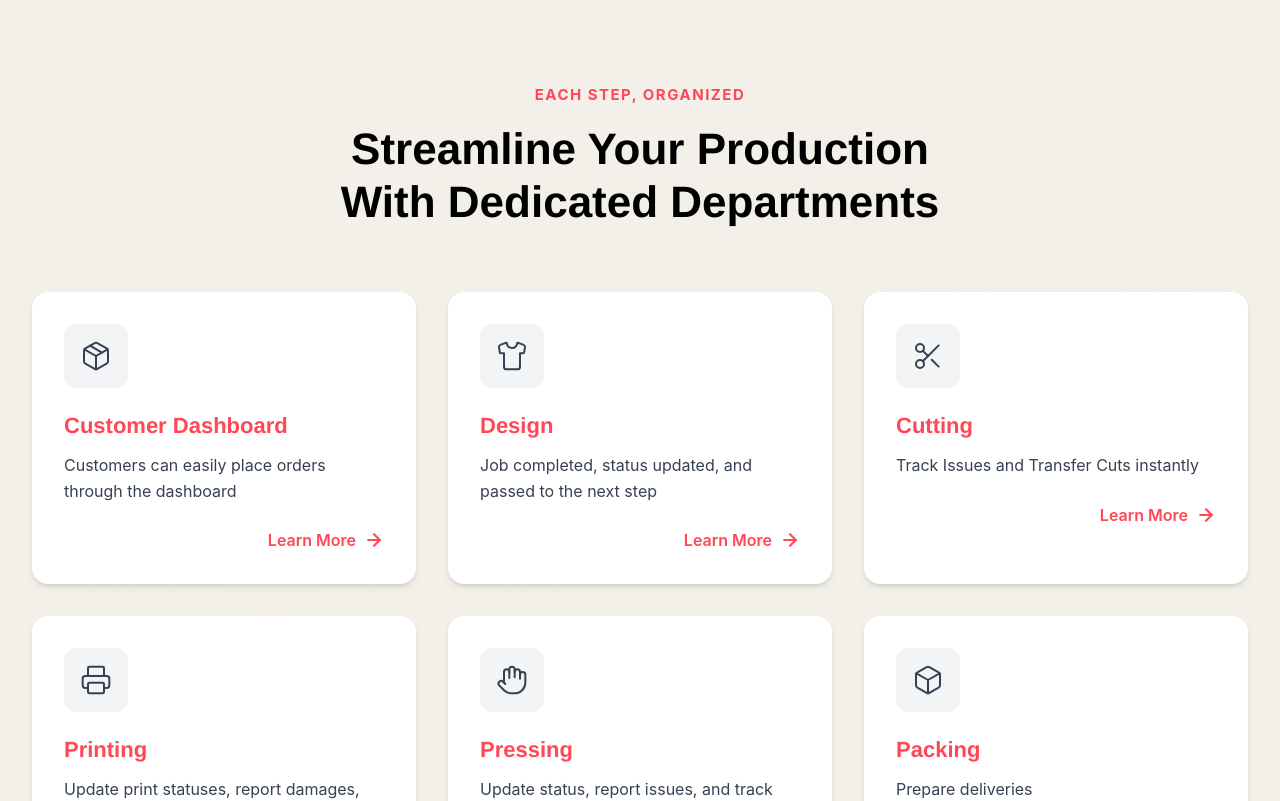
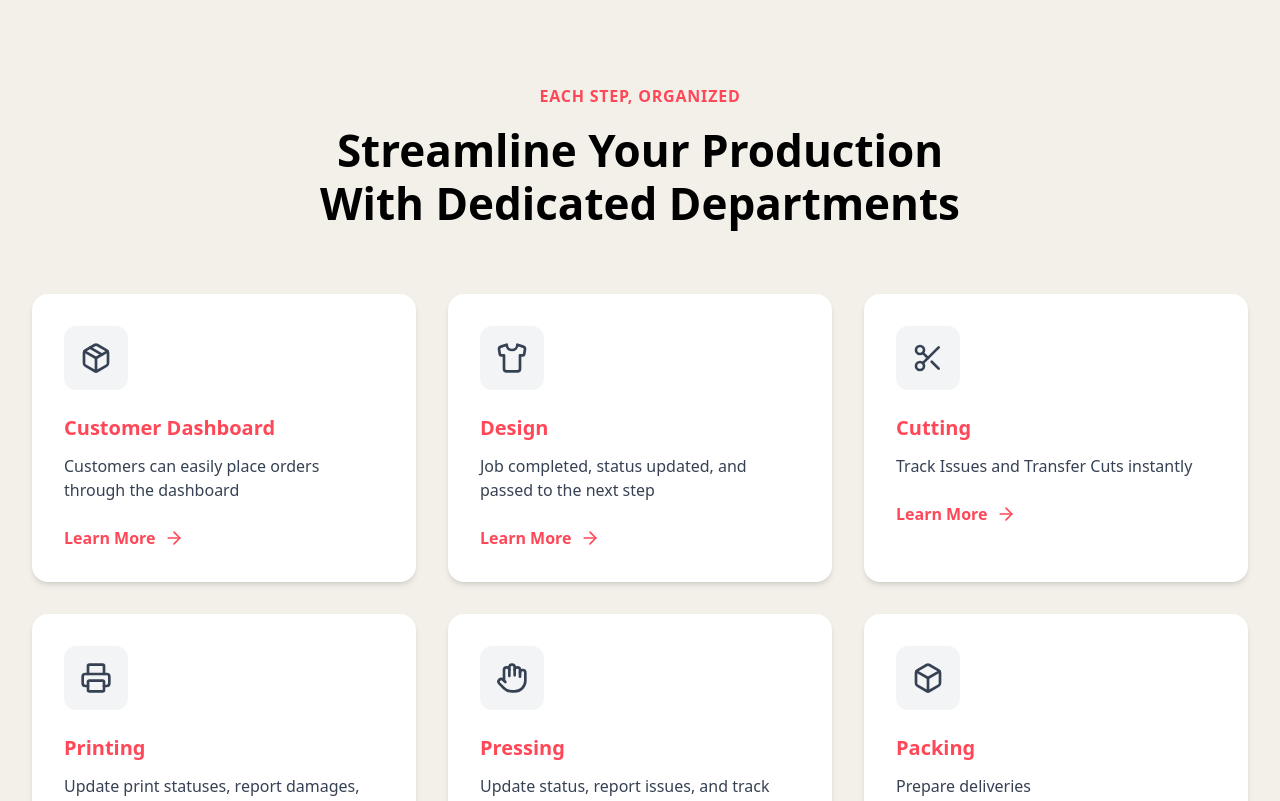
Before and after one commit to chamithsandeepa/Flowsuite-web, a React (Vite) app: page / in a window 1280 px wide. Shown: the part 2580-3381 px from the top of the page. Built offline with nearby package versions, Linux system fonts and the light colour scheme.

Commit message:
Enhance DepartmentsSection with animated panels and improve design management features

```diff
--- a/src/components/Steps.tsx
+++ b/src/components/Steps.tsx
@@ -1,4 +1,4 @@
-import { motion } from "framer-motion";
+import { motion, AnimatePresence } from "framer-motion";
 import {
   ArrowRight,
   Package,
@@ -7,94 +7,40 @@ import {
   Printer,
   Hand,
   Box,
+  X,
 } from "lucide-react";
+import { useState, useEffect, useRef } from "react";
 
-interface DepartmentsSectionProps {}
+// Import your step components
+import StepsForOrders from "./StepsForOrders";
+import CutterSection from "./CutterSection";
+import PrintingSection from "./PrintingSection";
+import PressingSection from "./PressingSection";
 
-const DepartmentsSection = ({}: DepartmentsSectionProps) => {
-  const departments = [
-    {
-      icon: Package,
-      title: "Customer Dashboard",
-      description: "Customers can easily place orders through the dashboard",
-      color: "#FF4757",
-      delay: 0.1,
-    },
-    {
-      icon: Shirt,
-      title: "Design",
-      description: "Job completed, status updated, and passed to the next step",
-      color: "#FF4757",
-      delay: 0.2,
-    },
-    {
-      icon: Scissors,
-      title: "Cutting",
-      description: "Track Issues and Transfer Cuts instantly",
-      color: "#FF4757",
-      delay: 0.3,
-    },
-    {
-      icon: Printer,
-      title: "Printing",
-      description: "Update print statuses, report damages, and track orders.",
-      color: "#FF4757",
-      delay: 0.4,
-    },
-    {
-      icon: Hand,
-      title: "Pressing",
-      description: "Update status, report issues, and track progress.",
-      color: "#FF4757",
-      delay: 0.5,
-    },
-    {
-      icon: Box,
-      title: "Packing",
-      description: "Prepare deliveries",
-      color: "#FF4757",
-      delay: 0.6,
-    },
+// Existing Design component (unchanged)
+const DesignManagementSection = () => {
+  const features = [
+    "View all assigned orders at a glance.",
+    "Check design name, pattern, fabric, quantity, and sublimation type.",
+    "Update order status when completed the design.",
+    "Stay organized with clear order visibility.",
+    "Ensure smooth progress from concept to completion.",
   ];
 
-  const containerVariants = {
-    hidden: { opacity: 0 },
-    visible: {
-      opacity: 1,
-      transition: {
-        staggerChildren: 0.1,
-      },
-    },
-  };
-
-
   return (
-    <section
-      id="departments"
-      className="relative min-h-screen bg-[#F2F0E9] overflow-hidden"
-    >
-      {/* Decorative background elements */}
+    <div className="relative bg-gradient-to-br from-gray-50 via-stone-50 to-gray-100 overflow-hidden">
+      {/* Background decoration */}
       <div className="absolute inset-0 overflow-hidden pointer-events-none">
         <motion.div
-          className="absolute top-20 right-20 w-72 h-72 bg-red-100/30 rounded-full blur-3xl"
-          animate={{
-            scale: [1, 1.2, 1],
-            opacity: [0.3, 0.5, 0.3],
-          }}
-          transition={{
-            duration: 8,
-            repeat: Infinity,
-            ease: "easeInOut",
-          }}
+          className="absolute top-1/4 right-6 sm:right-10 w-64 h-64 sm:w-80 sm:h-80 md:w-96 md:h-96 bg-gray-100 rounded-full blur-3xl opacity-60"
+          animate={{ scale: [1, 1.15, 1], x: [0, -30, 0] }}
+          transition={{ duration: 10, repeat: Infinity, ease: "easeInOut" }}
         />
         <motion.div
-          className="absolute bottom-20 left-20 w-96 h-96 bg-orange-100/20 rounded-full blur-3xl"
-          animate={{
-            scale: [1, 1.3, 1],
-            opacity: [0.2, 0.4, 0.2],
-          }}
+          className="absolute bottom-1/3 left-6 sm:left-10 w-56 h-56 sm:w-72 sm:h-72 md:w-80 md:h-80 bg-stone-100 rounded-full blur-3xl opacity-40"
+          animate={{ scale: [1, 1.2, 1], x: [0, 20, 0] }}
           transition={{
-            duration: 10,
+            duration: 12,
             repeat: Infinity,
             ease: "easeInOut",
             delay: 1,
@@ -102,136 +48,239 @@ const DepartmentsSection = ({}: DepartmentsSectionProps) => {
         />
       </div>
 
+      <div className="relative z-10 max-w-7xl mx-auto px-4 sm:px-6 lg:px-8 py-12 sm:py-16 lg:py-20">
+        {/* Header */}
+        <motion.div
+          className="text-center mb-10 sm:mb-12 lg:mb-14"
+          initial={{ opacity: 0, y: 20 }}
+          animate={{ opacity: 1, y: 0 }}
+          transition={{ duration: 0.7 }}
+        >
+          <motion.p className="text-[#FF4757] font-bold tracking-wider mb-3 sm:mb-4">
+            DESIGN
+          </motion.p>
+          <motion.h2 className="text-black font-bold leading-tight max-w-3xl sm:max-w-4xl mx-auto text-2xl sm:text-3xl md:text-4xl lg:text-[44px]">
+            Design Management
+          </motion.h2>
+        </motion.div>
+
+        {/* Content */}
+        <div className="flex flex-col lg:flex-row items-center gap-10 sm:gap-12 lg:gap-16">
+          {/* Image */}
+          <motion.div
+            className="lg:flex-1 w-full max-w-md sm:max-w-lg lg:max-w-2xl order-2 lg:order-1"
+            initial={{ opacity: 0, scale: 0.85, x: -40 }}
+            animate={{ opacity: 1, scale: 1, x: 0 }}
+            transition={{ duration: 0.9, delay: 0.2 }}
+          >
+            <img
+              src="/images/design.png"
+              alt="Design Management"
+              className="w-full h-auto object-contain drop-shadow-2xl"
+            />
+          </motion.div>
+
+          {/* Features */}
+          <motion.div
+            className="lg:flex-1 w-full space-y-6 sm:space-y-8 order-1 lg:order-2 text-center lg:text-left"
+            initial={{ opacity: 0, y: 20 }}
+            animate={{ opacity: 1, y: 0 }}
+            transition={{ duration: 0.7 }}
+          >
+            <div className="space-y-4 max-w-lg mx-auto lg:mx-0">
+              <h3 className="text-black font-bold leading-tight text-xl sm:text-2xl">
+                Designer's Dashboard
+              </h3>
+              <p className="text-black leading-relaxed text-sm sm:text-base">
+                Manage everything from one place. Your dashboard gives you full
+                visibility and control over your apparel orders.
+              </p>
+            </div>
+            <div className="space-y-4 sm:space-y-5 pt-2">
+              {features.map((feature, i) => (
+                <motion.div
+                  key={i}
+                  className="flex items-start gap-3 justify-start"
+                  initial={{ opacity: 0, x: 30 }}
+                  animate={{ opacity: 1, x: 0 }}
+                  transition={{ duration: 0.5, delay: i * 0.1 }}
+                >
+                  <div className="w-5 h-5 rounded-full bg-green-500/10 flex items-center justify-center">
+                    ✓
+                  </div>
+                  <p className="text-black">{feature}</p>
+                </motion.div>
+              ))}
+            </div>
+          </motion.div>
+        </div>
+      </div>
+    </div>
+  );
+};
+
+// ---------------- Departments Section ----------------
+const DepartmentsSection = () => {
+  const [activePanel, setActivePanel] = useState<string | null>(null);
+  const scrollPosition = useRef<number>(0); // Store scroll position
+
+  // Prevent body scroll when panel is open
+  useEffect(() => {
+    if (activePanel) {
+      scrollPosition.current = window.scrollY; // Save current scroll
+      document.body.style.position = "fixed";
+      document.body.style.top = `-${scrollPosition.current}px`;
+      document.body.style.width = "100%";
+      document.body.style.overflow = "hidden";
+    } else {
+      // Restore scroll position correctly
+      document.body.style.position = "";
+      document.body.style.top = "";
+      document.body.style.width = "";
+      document.body.style.overflow = "";
+      window.scrollTo(0, scrollPosition.current);
+    }
+  }, [activePanel]);
+
+  const departments = [
+    {
+      id: "customer",
+      icon: Package,
+      title: "Customer Dashboard",
+      description: "Customers can easily place orders through the dashboard",
+    },
+    {
+      id: "design",
+      icon: Shirt,
+      title: "Design",
+      description: "Job completed, status updated, and passed to the next step",
+    },
+    {
+      id: "cutting",
+      icon: Scissors,
+      title: "Cutting",
+      description: "Track Issues and Transfer Cuts instantly",
+    },
+    {
+      id: "printing",
+      icon: Printer,
+      title: "Printing",
+      description: "Update print statuses, report damages, and track orders.",
+    },
+    {
+      id: "pressing",
+      icon: Hand,
+      title: "Pressing",
+      description: "Update status, report issues, and track progress.",
+    },
+    {
+      id: "packing",
+      icon: Box,
+      title: "Packing",
+      description: "Prepare deliveries",
+    },
+  ];
+
+  const renderPanelContent = () => {
+    switch (activePanel) {
+      case "customer":
+        return <StepsForOrders />;
+      case "design":
+        return <DesignManagementSection />;
+      case "cutting":
+        return <CutterSection />;
+      case "printing":
+        return <PrintingSection />;
+      case "pressing":
+        return <PressingSection />;
+      default:
+        return null;
+    }
+  };
+
+  return (
+    <section id="departments" className="relative min-h-screen bg-[#F2F0E9]">
       <div className="relative z-10 max-w-7xl mx-auto px-4 sm:px-6 lg:px-8 py-16 lg:py-24">
-        {/* Header Section */}
-        <motion.div
-          className="text-center mb-12 lg:mb-16"
-          initial={{ opacity: 0, y: -30 }}
-          whileInView={{ opacity: 1, y: 0 }}
-          viewport={{ once: true }}
-          transition={{ duration: 0.7, ease: [0.25, 0.4, 0.25, 1] }}
-        >
-          <motion.p
-            className="text-[#FF4757] font-bold tracking-wider mb-4"
-            style={{
-              fontSize: "15px",
-              fontFamily: "'Inter', sans-serif",
-              letterSpacing: "0.1em",
-            }}
-            initial={{ opacity: 0, y: -10 }}
-            whileInView={{ opacity: 1, y: 0 }}
-            viewport={{ once: true }}
-            transition={{ duration: 0.6, delay: 0.1 }}
-          >
+        {/* Header */}
+        <motion.div className="text-center mb-12 lg:mb-16">
+          <motion.p className="text-[#FF4757] font-bold tracking-wider mb-4">
             EACH STEP, ORGANIZED
           </motion.p>
-          <motion.h2
-            className="text-black font-bold leading-tight max-w-4xl mx-auto"
-            style={{
-              fontSize: "44px",
-              fontFamily: "'Helvetica Neue', 'Arial', sans-serif",
-              lineHeight: "1.2",
-            }}
-            initial={{ opacity: 0, y: 20 }}
-            whileInView={{ opacity: 1, y: 0 }}
-            viewport={{ once: true }}
-            transition={{ duration: 0.7, delay: 0.2 }}
-          >
+          <motion.h2 className="text-black font-bold text-3xl lg:text-[44px]">
             Streamline Your Production
             <br />
             With Dedicated Departments
           </motion.h2>
         </motion.div>
 
-        {/* Cards Grid */}
-        <motion.div
-          className="grid grid-cols-1 md:grid-cols-2 lg:grid-cols-3 gap-6 lg:gap-8"
-          variants={containerVariants}
-          initial="hidden"
-          whileInView="visible"
-          viewport={{ once: true, margin: "-50px" }}
-        >
-          {departments.map((dept, index) => (
+        {/* Cards */}
+        <motion.div className="grid grid-cols-1 md:grid-cols-2 lg:grid-cols-3 gap-6 lg:gap-8">
+          {departments.map((dept) => (
             <motion.div
-              key={index}
-              whileHover={{
-                y: -8,
-                boxShadow: "0 20px 40px rgba(0, 0, 0, 0.12)",
-                transition: { duration: 0.3 },
-              }}
-              className="bg-white rounded-2xl p-8 shadow-md hover:shadow-xl transition-shadow duration-300 cursor-pointer group"
+              key={dept.id}
+              className="bg-white rounded-2xl p-8 shadow-md hover:shadow-xl cursor-pointer"
+              whileHover={{ y: -8 }}
             >
-              {/* Icon */}
-              <motion.div
-                className="mb-6"
-                whileHover={{ scale: 1.1, rotate: 5 }}
-                transition={{ duration: 0.3 }}
-              >
-                <div className="w-16 h-16 bg-gray-100 rounded-xl flex items-center justify-center group-hover:bg-red-50 transition-colors duration-300">
-                  <dept.icon
-                    className="w-8 h-8 text-gray-700 group-hover:text-red-500 transition-colors duration-300"
-                    strokeWidth={1.5}
-                  />
+              <div className="mb-6">
+                <div className="w-16 h-16 bg-gray-100 rounded-xl flex items-center justify-center">
+                  <dept.icon className="w-8 h-8 text-gray-700" />
                 </div>
-              </motion.div>
-
-              {/* Title */}
-              <h3
-                className="text-[#FF4757] font-bold mb-3"
-                style={{
-                  fontSize: "22px",
-                  fontFamily: "'Helvetica Neue', 'Arial', sans-serif",
-                  lineHeight: "1.3",
-                }}
-              >
+              </div>
+              <h3 className="text-[#FF4757] font-bold mb-3 text-xl">
                 {dept.title}
               </h3>
-
-              {/* Description */}
-              <p
-                className="text-gray-700 mb-6"
-                style={{
-                  fontSize: "16px",
-                  fontFamily: "'Inter', sans-serif",
-                  fontWeight: 400,
-                  lineHeight: "1.6",
-                }}
-              >
-                {dept.description}
-              </p>
-
-              {/* Learn More Link */}
-              <motion.div
-                className="flex justify-end" // 🔥 Pushes button to right side
-              >
-                <motion.div
-                  className="flex items-center gap-2 text-[#FF4757] font-semibold group/link cursor-pointer"
-                  whileHover={{ x: 5 }}
-                  transition={{ duration: 0.2 }}
+              <p className="text-gray-700 mb-6">{dept.description}</p>
+              {dept.id !== "packing" && (
+                <button
+                  onClick={() => setActivePanel(dept.id)}
+                  className="flex items-center gap-2 text-[#FF4757] font-semibold"
                 >
-                  <span
-                    style={{
-                      fontSize: "16px",
-                      fontFamily: "'Inter', sans-serif",
-                    }}
-                  >
-                    Learn More
-                  </span>
-                  <motion.div
-                    whileHover={{ x: 3 }}
-                    transition={{ duration: 0.2 }}
-                  >
-                    <ArrowRight className="w-5 h-5" strokeWidth={2.5} />
-                  </motion.div>
-                </motion.div>
-              </motion.div>
+                  Learn More <ArrowRight className="w-5 h-5" />
+                </button>
+              )}
             </motion.div>
           ))}
         </motion.div>
       </div>
 
-      {/* Bottom gradient fade */}
-      <div className="absolute bottom-0 left-0 right-0 h-32 bg-gradient-to-t from-[#F5F3F0] to-transparent pointer-events-none" />
+      {/* Slide-in Panels */}
+      <AnimatePresence>
+        {activePanel && renderPanelContent() && (
+          <>
+            {/* Backdrop with Blur */}
+            <motion.div
+              initial={{ opacity: 0 }}
+              animate={{ opacity: 1 }}
+              exit={{ opacity: 0 }}
+              transition={{ duration: 0.3 }}
+              className="fixed inset-0 bg-black/50 backdrop-blur-md z-40"
+              onClick={() => setActivePanel(null)}
+            />
+
+            {/* Panel fully flush on all sides */}
+            <motion.div
+              initial={{ x: "100%" }}
+              animate={{ x: 0 }}
+              exit={{ x: "100%" }}
+              transition={{ type: "spring", damping: 30, stiffness: 300 }}
+              className="fixed right-0 top-0 bottom-0 w-full lg:w-[60%] xl:w-[55%] bg-white shadow-2xl z-50 overflow-y-auto"
+            >
+              {/* Close Button at exact top-right corner */}
+              <motion.button
+                onClick={() => setActivePanel(null)}
+                className="absolute top-0 right-0 z-[60] m-2 w-12 h-12 bg-white rounded-full shadow-lg flex items-center justify-center hover:bg-gray-100 transition-colors"
+                whileHover={{ scale: 1.1, rotate: 90 }}
+                whileTap={{ scale: 0.95 }}
+              >
+                <X className="w-6 h-6 text-gray-700" />
+              </motion.button>
+
+              {/* Content with no extra padding */}
+              <div className="w-full h-full">{renderPanelContent()}</div>
+            </motion.div>
+          </>
+        )}
+      </AnimatePresence>
     </section>
   );
 };
```
Also changed, not shown: src/index.css (+12 -0 lines).
